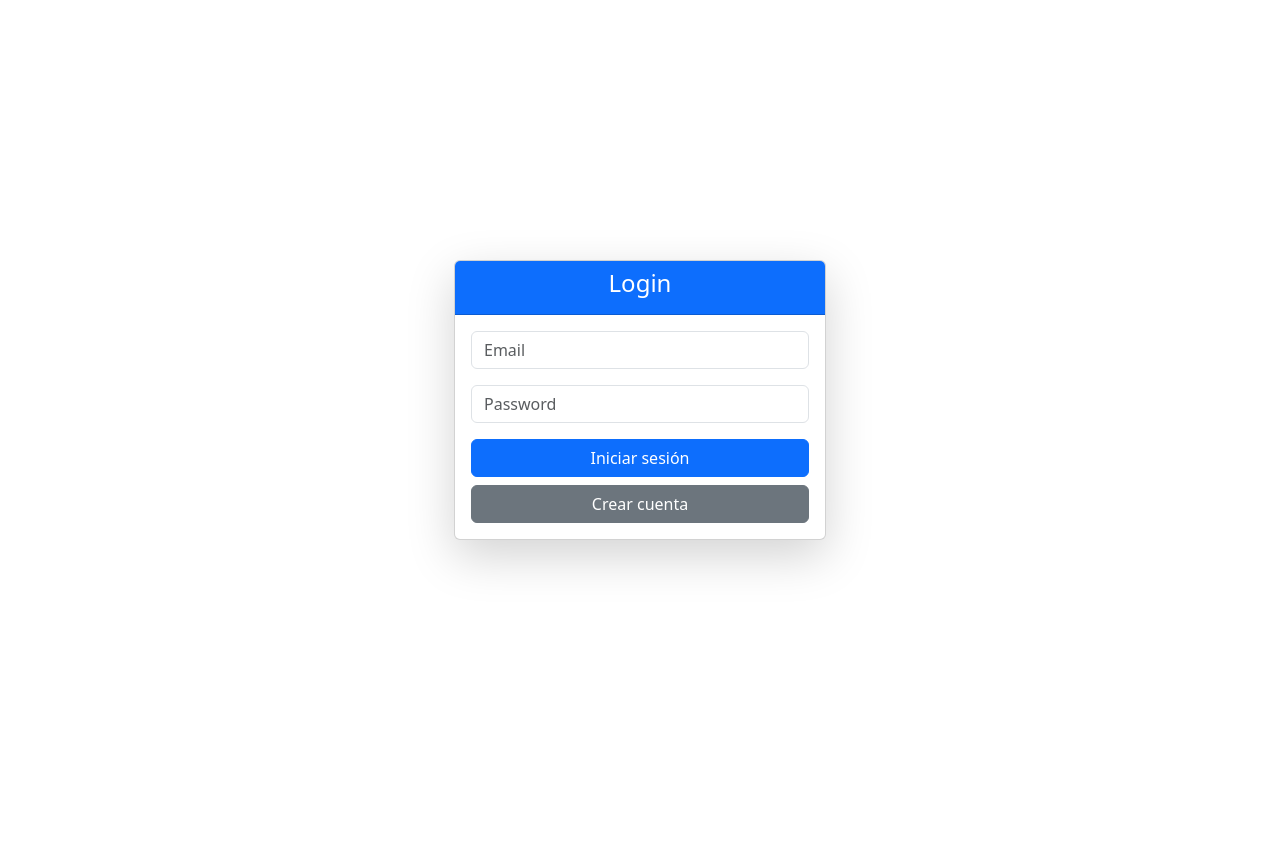
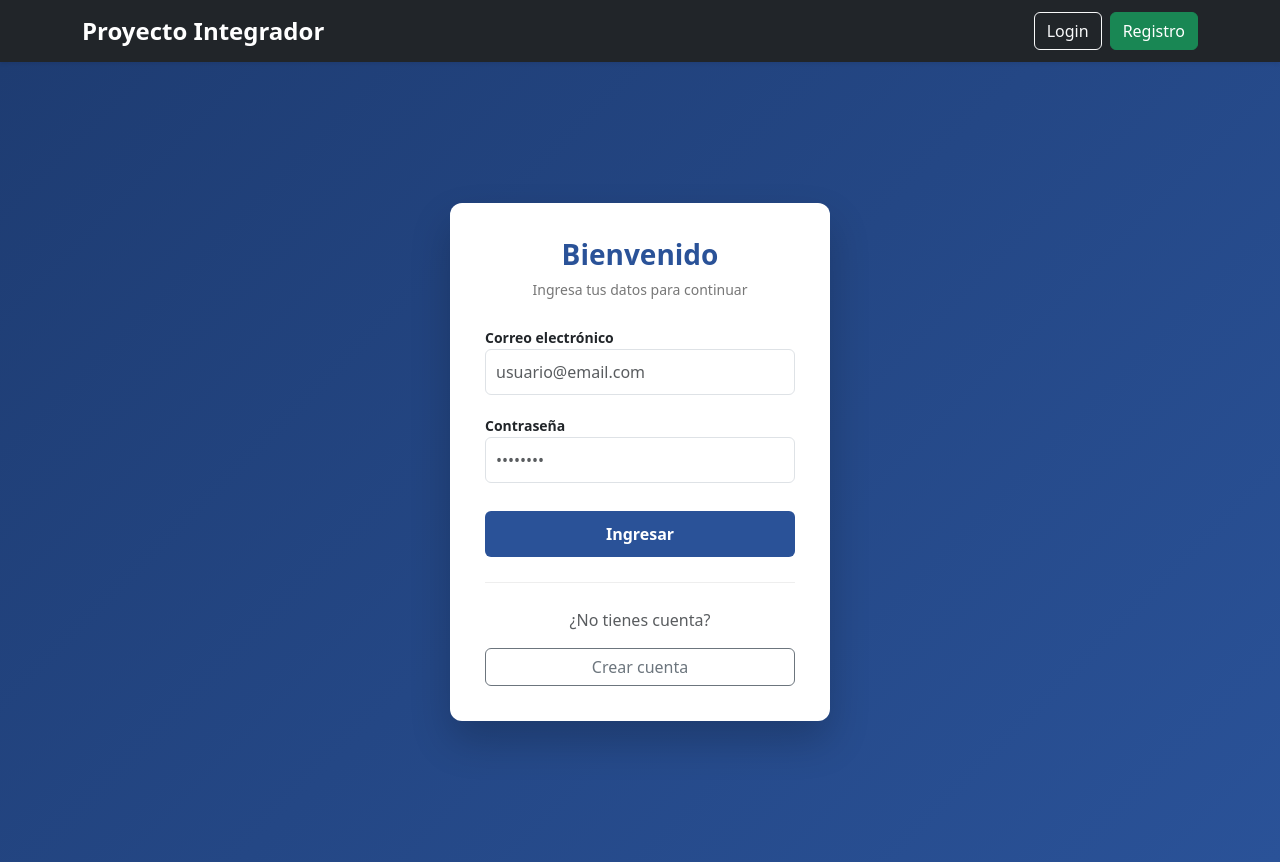
Before and after one commit to NayeliMorales19/Avance_Proyecto_Integrador, an Angular app: page / in a window 1280 px wide. Before the commit the page ends 800 px from the top, so only its background shows below. Built offline with nearby package versions, Linux system fonts and the light colour scheme.

Commit message:
se estavan haciendo modificaciones de diseño y estilos.

```diff
--- a/src/app/app.css
+++ b/src/app/app.css
@@ -0,0 +1,68 @@
+/* FONDO GENERAL */
+
+body{
+    background: linear-gradient(135deg,#eef2f7,#d9e4f5);
+    min-height:100vh;
+    font-family: "Segoe UI", Tahoma, Geneva, Verdana, sans-serif;
+}
+
+
+/* NAVBAR */
+
+.navbar{
+    box-shadow:0 4px 10px rgba(0,0,0,0.1);
+}
+
+.navbar-brand{
+    font-size:20px;
+    letter-spacing:1px;
+}
+
+
+/* TARJETAS */
+
+.card{
+    border-radius:12px;
+}
+
+.card-header{
+    font-weight:600;
+}
+
+
+/* BOTONES */
+
+.btn{
+    border-radius:8px;
+    font-weight:500;
+    transition:0.2s;
+}
+
+.btn:hover{
+    transform:scale(1.03);
+}
+
+
+/* INPUTS */
+
+.form-control{
+    border-radius:8px;
+}
+
+
+/* ANIMACION SUAVE */
+
+.container{
+    animation:fadeIn 0.4s ease;
+}
+
+@keyframes fadeIn{
+    from{
+        opacity:0;
+        transform:translateY(10px);
+    }
+    to{
+        opacity:1;
+        transform:translateY(0);
+    }
+}
--- a/src/app/pages/login/login.css
+++ b/src/app/pages/login/login.css
@@ -0,0 +1,132 @@
+.login-bg{
+
+  height:100vh;
+
+  display:flex;
+
+  justify-content:center;
+
+  align-items:center;
+
+  background: linear-gradient(135deg,#1e3c72,#2a5298);
+
+}
+
+
+.login-card{
+
+  width:380px;
+
+  background:white;
+
+  padding:35px;
+
+  border-radius:12px;
+
+  box-shadow:0 20px 40px rgba(0,0,0,0.2);
+
+  animation:fadeIn .4s ease;
+
+}
+
+
+.login-header{
+
+  text-align:center;
+
+  margin-bottom:25px;
+
+}
+
+
+.login-header h3{
+
+  font-weight:700;
+
+  color:#2a5298;
+
+}
+
+
+.login-header p{
+
+  font-size:14px;
+
+  color:#777;
+
+}
+
+
+.form-group{
+
+  margin-bottom:18px;
+
+}
+
+
+.form-group label{
+
+  font-weight:600;
+
+  font-size:14px;
+
+}
+
+
+.form-control{
+
+  border-radius:6px;
+
+  padding:10px;
+
+}
+
+
+.btn-login{
+
+  background:#2a5298;
+
+  color:white;
+
+  padding:10px;
+
+  border-radius:6px;
+
+  font-weight:600;
+
+  margin-top:10px;
+
+}
+
+
+.btn-login:hover{
+
+  background:#1e3c72;
+
+}
+
+
+.divider{
+
+  height:1px;
+
+  background:#eee;
+
+  margin:25px 0;
+
+}
+
+
+@keyframes fadeIn{
+
+  from{
+    opacity:0;
+    transform:translateY(20px);
+  }
+
+  to{
+    opacity:1;
+    transform:translateY(0);
+  }
+
+}
--- a/src/app/pages/login/login.html
+++ b/src/app/pages/login/login.html
@@ -1,42 +1,84 @@
-<div class="container vh-100 d-flex justify-content-center align-items-center">
+<!-- NAVBAR -->
 
-  <div class="col-md-4">
+<nav class="navbar navbar-expand-lg navbar-dark bg-dark shadow-sm">
+  <div class="container">
 
-    <div class="card shadow-lg">
+    <a class="navbar-brand fw-bold fs-4">
+      Proyecto Integrador
+    </a>
 
-      <div class="card-header bg-primary text-white text-center">
-        <h4>Login</h4>
+    <div>
+      <a routerLink="/" class="btn btn-outline-light me-2">
+        Login
+      </a>
+
+      <a routerLink="/register" class="btn btn-success">
+        Registro
+      </a>
     </div>
 
-      <div class="card-body">
+  </div>
+</nav>
+
+
+<!-- LOGIN -->
+
+<div class="login-bg">
+
+  <div class="login-card">
+
+    <div class="login-header">
+      <h3>Bienvenido</h3>
+      <p>Ingresa tus datos para continuar</p>
+    </div>
 
     <form (ngSubmit)="login()">
 
+      <div class="form-group">
+
+        <label>Correo electrónico</label>
+
         <input
           type="email"
-          class="form-control mb-3"
-          placeholder="Email"
+          class="form-control"
+          placeholder="usuario@email.com"
           [(ngModel)]="email"
           name="email"
           required
         >
 
+      </div>
+
+      <div class="form-group">
+
+        <label>Contraseña</label>
+
         <input
           type="password"
-          class="form-control mb-3"
-          placeholder="Password"
+          class="form-control"
+          placeholder="••••••••"
           [(ngModel)]="password"
           name="password"
           required
         >
 
-          <button class="btn btn-primary w-100">
-            Iniciar sesión
+      </div>
+
+      <button class="btn btn-login w-100">
+        Ingresar
       </button>
 
     </form>
 
-        <a routerLink="/register" class="btn btn-secondary w-100 mt-2">
+    <div class="divider"></div>
+
+    <div class="text-center">
+
+      <p class="text-muted">
+        ¿No tienes cuenta?
+      </p>
+
+      <a routerLink="/register" class="btn btn-outline-secondary w-100">
         Crear cuenta
       </a>
 
@@ -45,5 +87,3 @@
   </div>
 
 </div>
-
-</div>
--- a/src/app/pages/menu/menu.css
+++ b/src/app/pages/menu/menu.css
@@ -0,0 +1,11 @@
+.avatar{
+width:35px;
+height:35px;
+border-radius:50%;
+background:#0d6efd;
+color:white;
+display:flex;
+align-items:center;
+justify-content:center;
+font-weight:bold;
+}
--- a/src/app/pages/menu/menu.html
+++ b/src/app/pages/menu/menu.html
@@ -2,7 +2,17 @@
 
 <div class="container-fluid">
 
-<a class="navbar-brand">Sistema Usuarios</a>
+<a class="navbar-brand fw-bold">Proyecto Integrador</a>
+
+<div class="d-flex align-items-center">
+
+<span class="text-white me-3">
+Bienvenida {{userName}}
+</span>
+
+<button class="btn btn-info me-2">
+ℹ️ Información
+</button>
 
 <button class="btn btn-danger" (click)="logout()">
 Cerrar sesión
@@ -10,20 +20,86 @@ Cerrar sesión
 
 </div>
 
+</div>
+
 </nav>
+
+
 
 <div class="container mt-5">
 
-<div class="card shadow">
+<div class="row justify-content-center">
 
-<div class="card-body text-center">
+<div class="col-md-6">
 
-<h2>Bienvenido al Sistema</h2>
+<div class="card shadow-lg border-0">
 
-<p>Has iniciado sesión correctamente.</p>
+<div class="card-body text-center p-5">
+
+<h2 class="fw-bold mb-3">
+Bienvenida {{userName}}
+</h2>
+
+<p class="text-muted">
+Has iniciado sesión correctamente en el sistema.
+</p>
+
+
+
+<div class="row mt-4">
+
+<div class="col-md-6 mb-3">
+
+<div class="card shadow-sm border-0">
+
+<div class="card-body">
+
+<h5>👤 Usuario</h5>
+
+<p class="text-muted mb-0">
+Acceso activo al sistema
+</p>
 
 </div>
 
 </div>
 
 </div>
+
+
+
+<div class="col-md-6 mb-3">
+
+<div class="card shadow-sm border-0">
+
+<div class="card-body">
+
+<h5>🔐 Seguridad</h5>
+
+<p class="text-muted mb-0">
+Sesión iniciada correctamente
+</p>
+
+</div>
+
+</div>
+
+</div>
+
+</div>
+
+
+
+<button class="btn btn-danger mt-4" (click)="logout()">
+Cerrar sesión
+</button>
+
+</div>
+
+</div>
+
+</div>
+
+</div>
+
+</div>
--- a/src/app/pages/menu/menu.ts
+++ b/src/app/pages/menu/menu.ts
@@ -10,6 +10,19 @@ import { RouterLink } from '@angular/router';
 })
 export class Menu {
 
+userName:any="";
+
+ngOnInit(){
+
+  const userData = localStorage.getItem("loggedUser");
+
+  if(userData){
+    const user = JSON.parse(userData);
+    this.userName = user.name;
+  }
+
+}
+
 logout(){
 
   localStorage.removeItem("loggedUser");
--- a/src/app/pages/register/register.css
+++ b/src/app/pages/register/register.css
@@ -0,0 +1,145 @@
+.register-bg{
+
+  min-height:100vh;
+
+  display:flex;
+
+  justify-content:center;
+
+  align-items:center;
+
+  background: linear-gradient(135deg,#11998e,#38ef7d);
+
+}
+
+
+.register-card{
+
+  width:400px;
+
+  background:white;
+
+  padding:35px;
+
+  border-radius:12px;
+
+  box-shadow:0 20px 40px rgba(0,0,0,0.2);
+
+  animation:fadeIn .4s ease;
+
+}
+
+
+.register-header{
+
+  text-align:center;
+
+  margin-bottom:25px;
+
+}
+
+
+.register-header h3{
+
+  font-weight:700;
+
+  color:#11998e;
+
+}
+
+
+.register-header p{
+
+  font-size:14px;
+
+  color:#777;
+
+}
+
+
+.form-group{
+
+  margin-bottom:18px;
+
+}
+
+
+.form-group label{
+
+  font-weight:600;
+
+  font-size:14px;
+
+}
+
+
+.form-control{
+
+  border-radius:6px;
+
+  padding:10px;
+
+}
+
+
+.error{
+
+  color:#e74c3c;
+
+  font-size:13px;
+
+  margin-top:4px;
+
+}
+
+
+.btn-register{
+
+  background:#11998e;
+
+  color:white;
+
+  padding:10px;
+
+  border-radius:6px;
+
+  font-weight:600;
+
+  margin-top:10px;
+
+  border:none;
+
+}
+
+
+.btn-register:hover{
+
+  background:#0e8076;
+
+}
+
+
+.divider{
+
+  height:1px;
+
+  background:#eee;
+
+  margin:25px 0;
+
+}
+
+
+@keyframes fadeIn{
+
+  from{
+    opacity:0;
+    transform:translateY(20px);
+  }
+
+  to{
+    opacity:1;
+    transform:translateY(0);
+  }
+
+}
--- a/src/app/pages/register/register.html
+++ b/src/app/pages/register/register.html
@@ -1,25 +1,56 @@
-<div class="container mt-5">
+<!-- NAVBAR -->
 
-  <div class="row justify-content-center">
+<nav class="navbar navbar-expand-lg navbar-dark bg-dark shadow-sm">
 
-    <div class="col-md-4">
+  <div class="container">
 
-      <div class="card shadow">
+    <a class="navbar-brand fw-bold fs-4">
+      Proyecto Integrador
+    </a>
 
-        <div class="card-header bg-success text-white text-center">
+    <div>
+
+      <a routerLink="/" class="btn btn-outline-light me-2">
+        Login
+      </a>
+
+      <a routerLink="/register" class="btn btn-success">
         Registro
+      </a>
+
     </div>
 
-        <div class="card-body">
+  </div>
+
+</nav>
+
+
+<!-- REGISTER -->
+
+<div class="register-bg">
+
+  <div class="register-card">
+
+    <div class="register-header">
+
+      <h3>Crear Cuenta</h3>
+      <p>Completa la información para registrarte</p>
+
+    </div>
 
     <form #registerForm="ngForm" (ngSubmit)="register()">
 
+
       <!-- NOMBRE -->
+
+      <div class="form-group">
+
+        <label>Nombre</label>
 
         <input
         type="text"
-            class="form-control mb-1"
-            placeholder="Nombre"
+        class="form-control"
+        placeholder="Tu nombre"
         [(ngModel)]="user.name"
         name="name"
         required
@@ -27,17 +58,23 @@
         #name="ngModel"
         >
 
-            <div *ngIf="name.invalid && name.touched" class="text-danger mb-2">
+        <div *ngIf="name.invalid && name.touched" class="error">
           El nombre solo puede contener letras
+        </div>
+
       </div>
 
 
       <!-- EMAIL -->
 
+      <div class="form-group">
+
+        <label>Correo electrónico</label>
+
         <input
         type="email"
-            class="form-control mb-1"
-            placeholder="Email"
+        class="form-control"
+        placeholder="usuario@email.com"
         [(ngModel)]="user.email"
         name="email"
         required
@@ -45,17 +82,23 @@
         #email="ngModel"
         >
 
-            <div *ngIf="email.invalid && email.touched" class="text-danger mb-2">
-              Ingresa un correo válido (ejemplo: usuario@email.com)
+        <div *ngIf="email.invalid && email.touched" class="error">
+          Ingresa un correo válido
+        </div>
+
       </div>
 
 
       <!-- PASSWORD -->
 
+      <div class="form-group">
+
+        <label>Contraseña</label>
+
         <input
         type="password"
-            class="form-control mb-1"
-            placeholder="Password"
+        class="form-control"
+        placeholder="Mínimo 8 caracteres"
         [(ngModel)]="user.password"
         name="password"
         required
@@ -63,15 +106,15 @@
         #password="ngModel"
         >
 
-            <div *ngIf="password.invalid && password.touched" class="text-danger mb-2">
-              La contraseña debe tener mínimo 8 caracteres, una mayúscula y un número
+        <div *ngIf="password.invalid && password.touched" class="error">
+          Debe tener 8 caracteres, una mayúscula y un número
+        </div>
+
       </div>
 
 
-            <!-- BOTON -->
-
       <button
-            class="btn btn-success w-100 mt-2"
+      class="btn btn-register w-100"
       [disabled]="registerForm.invalid"
       >
         Registrarse
@@ -79,16 +122,13 @@
 
     </form>
 
-          <a routerLink="/" class="btn btn-secondary w-100 mt-2">
+
+    <div class="divider"></div>
+
+    <a routerLink="/" class="btn btn-outline-secondary w-100">
       Volver al login
     </a>
 
   </div>
 
 </div>
-
-    </div>
-
-  </div>
-
-</div>
--- a/src/index.html
+++ b/src/index.html
@@ -2,7 +2,7 @@
 <html lang="en">
 <head>
   <meta charset="utf-8">
-  <title>AvanceProyectoIntegrador</title>
+  <title>Proyecto Integrador ITSJ</title>
   <base href="/">
   <meta name="viewport" content="width=device-width, initial-scale=1">
   <link rel="icon" type="image/x-icon" href="favicon.ico">
```
Also changed, not shown: src/app/pages/login/login.ts (line endings or trailing spaces). Lines whose indentation alone changed are shown as unchanged.
